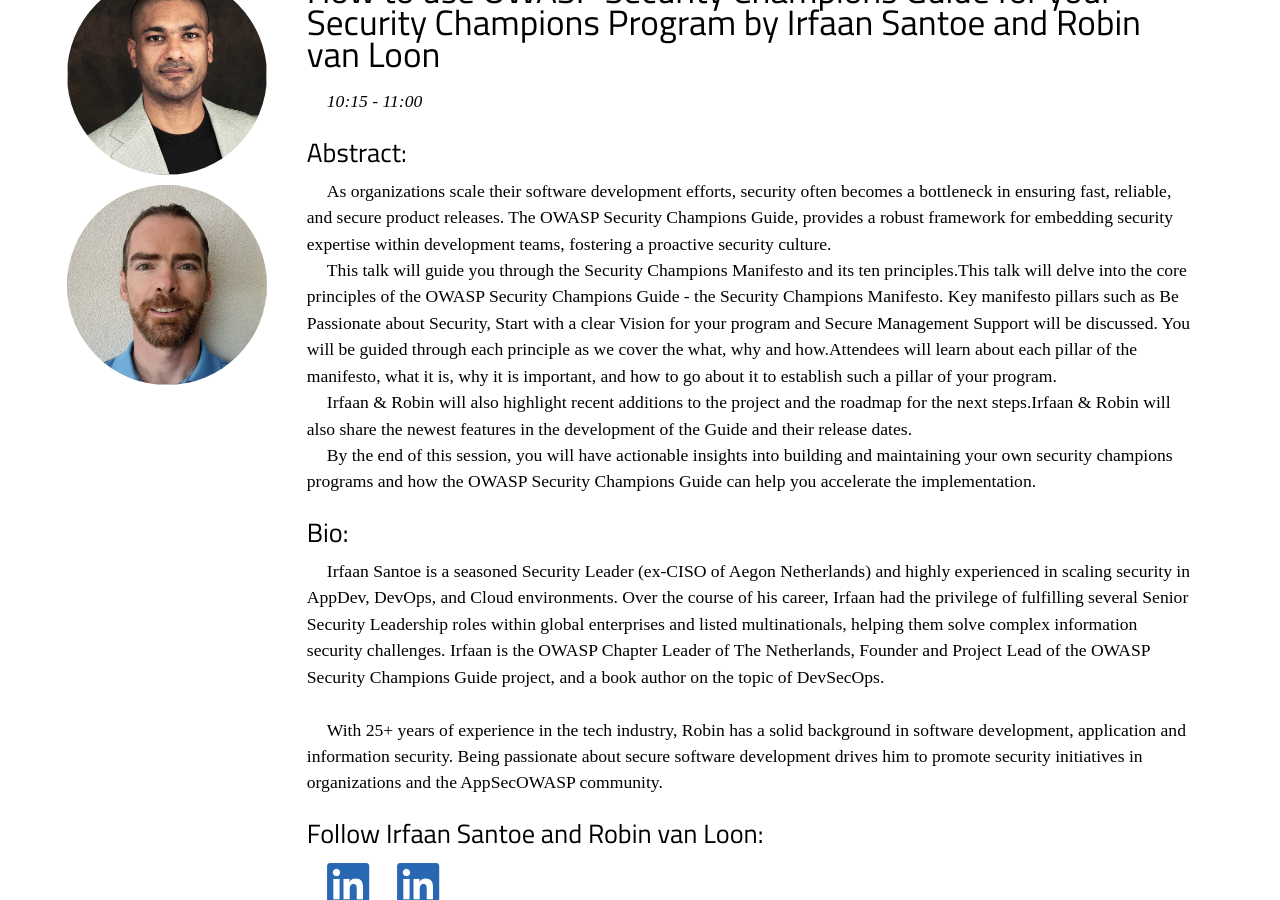
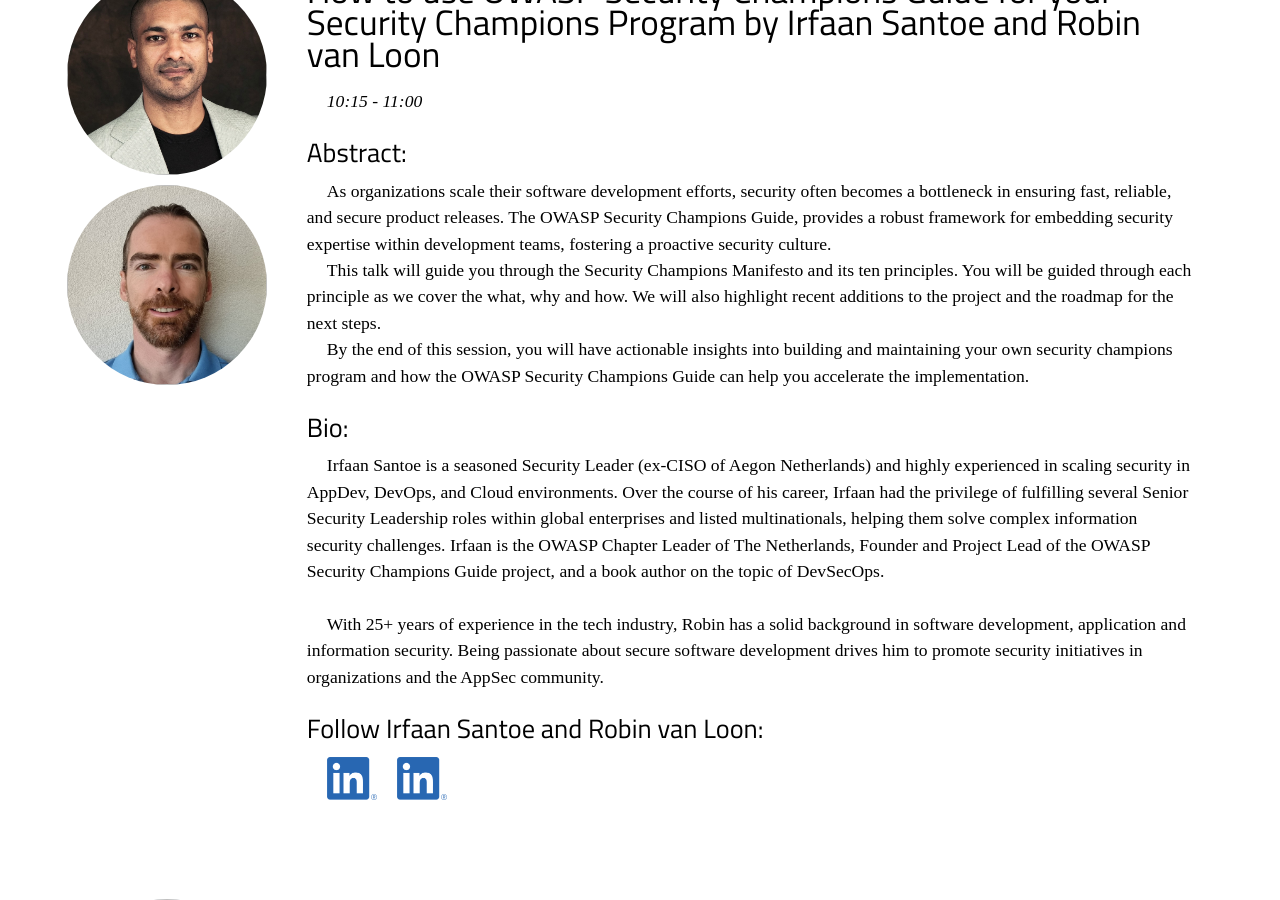
Before and after one commit to dm-17/Owasp-BeNeLux-Days-2024, a Jekyll site: the page built from program/conference.md, in a window 1280 px wide and 900 px high, scrolled down 2549 px. Built offline with Jekyll 4.4.1, drawn with Linux system fonts in a browser that asks for light colours; some web fonts are replaced; our own code applies the rules of GitHub Pages for plain Markdown files; part of the change alters nothing that is shown; some of the changed text lies outside the part shown.

```diff
--- a/_data/conference.yml
+++ b/_data/conference.yml
@@ -62,6 +62,51 @@
   display : yes
   confirmed: yes
 
+- image   : irfaan_santoe.jpg
+  image2  : robin_van_loon.jpg
+  day     : 28/11/2024
+  time    : 10:15 - 11:00
+  name    : Irfaan Santoe
+  name2   : Robin van Loon
+  bio     : >-
+            Irfaan Santoe is a seasoned Security Leader (ex-CISO of Aegon Netherlands) and
+            highly experienced in scaling security in AppDev, DevOps, and Cloud environments.
+            Over the course of his career, Irfaan had the privilege of fulfilling several
+            Senior Security Leadership roles within global enterprises and listed multinationals,
+            helping them solve complex information security challenges. Irfaan is the OWASP
+            Chapter Leader of The Netherlands, Founder and Project Lead of the OWASP Security
+            Champions Guide project, and a book author on the topic of DevSecOps.</p><br />
+            <p>With 25+ years of experience in the tech industry, Robin has a solid background
+            in software development, application and information security. Being passionate
+            about secure software development drives him to promote security initiatives
+            in organizations and the AppSec community.
+  title   : How to use OWASP Security Champions Guide for your Security Champions Program
+  abstract: >-
+            As organizations scale their software development efforts, security
+            often becomes a bottleneck in ensuring fast, reliable, and secure product
+            releases. The OWASP Security Champions Guide, provides a robust framework
+            for embedding security expertise within development teams, fostering a
+            proactive security culture.</p>
+            <p>This talk will guide you through the Security Champions Manifesto and its
+            ten principles. You will be guided through each principle as we cover the what,
+            why and how. We will also highlight recent additions to the project and the
+            roadmap for the next steps.</p>
+            <p>By the end of this session, you will have actionable insights into building
+            and maintaining your own security champions program and how the OWASP Security
+            Champions Guide can help you accelerate the implementation.
+  feed    :
+  url     :
+  urltag  :
+  linkedin: https://www.linkedin.com/in/irfaansantoe/
+  linkedin2: https://www.linkedin.com/in/robin-van-loon-csslp-cissp-oswe/
+  x_handle:
+  display : yes
+  confirmed: yes
+
+- day     : 28/11/2024
+  time    : 11:00 - 11:30
+  title   : Break
+
 - image   : spandan_chandra.jpg
   day     : 28/11/2024
   time    : 11:30 - 12:15
@@ -101,59 +146,6 @@
   url     :
   urltag  :
   linkedin: https://www.linkedin.com/in/spandanchandra/
-  x_handle:
-  display : yes
-  confirmed: yes
-
-- day     : 28/11/2024
-  time    : 11:00 - 11:30
-  title   : Break
-
-- image   : irfaan_santoe.jpg
-  image2  : robin_van_loon.jpg
-  day     : 28/11/2024
-  time    : 10:15 - 11:00
-  name    : Irfaan Santoe
-  name2   : Robin van Loon
-  bio     : >-
-            Irfaan Santoe is a seasoned Security Leader (ex-CISO of Aegon Netherlands) and
-            highly experienced in scaling security in AppDev, DevOps, and Cloud environments.
-            Over the course of his career, Irfaan had the privilege of fulfilling several
-            Senior Security Leadership roles within global enterprises and listed multinationals,
-            helping them solve complex information security challenges. Irfaan is the OWASP
-            Chapter Leader of The Netherlands, Founder and Project Lead of the OWASP Security
-            Champions Guide project, and a book author on the topic of DevSecOps.</p><br />
-            <p>With 25+ years of experience in the tech industry, Robin has a solid background
-            in software development, application and information security. Being passionate
-            about secure software development drives him to promote security initiatives
-            in organizations and the AppSecOWASP community.
-  title   : How to use OWASP Security Champions Guide for your Security Champions Program
-  abstract: >-
-            As organizations scale their software development efforts, security
-            often becomes a bottleneck in ensuring fast, reliable, and secure product
-            releases. The OWASP Security Champions Guide, provides a robust framework
-            for embedding security expertise within development teams, fostering a
-            proactive security culture.</p>
-            <p>This talk will guide you through the Security Champions Manifesto and
-            its ten principles.This talk will delve into the core principles of the
-            OWASP Security Champions Guide - the Security Champions Manifesto.
-            Key manifesto pillars such as Be Passionate about Security, Start with
-            a clear Vision for your program and Secure Management Support will be
-            discussed. You will be guided through each principle as we cover the what,
-            why and how.Attendees will learn about each pillar of the manifesto,
-            what it is, why it is important, and how to go about it to establish such
-            a pillar of your program. </p>
-            <p>Irfaan & Robin will also highlight recent additions to the project
-            and the roadmap for the next steps.Irfaan & Robin will also share the
-            newest features in the development of the Guide and their release dates.</p>
-            <p>By the end of this session, you will have actionable insights into
-            building and maintaining your own security champions programs and how
-            the OWASP Security Champions Guide can help you accelerate the implementation.
-  feed    :
-  url     :
-  urltag  :
-  linkedin: https://www.linkedin.com/in/irfaansantoe/
-  linkedin2: https://www.linkedin.com/in/robin-van-loon-csslp-cissp-oswe/
   x_handle:
   display : yes
   confirmed: yes
@@ -319,11 +311,26 @@
   day     : 28/11/2024
   time    : 16:45 - 17:30
   name    : Rob van der Veer
-  bio     : coming soon...
-  title   : Closing Keynote
-  abstract: coming soon...
-  linkedin:
-  x_handle:
+  bio     : >-
+            Rob van der Veer is an AI pioneer with over 32 years of experience and Senior
+            Principal Expert at the Software Improvement Group. He is the co-editor of
+            the AI Act security standard and the main author of ISO/IEC 5338 on the AI
+            lifecycle. Rob also founded the OWASP AI Exchange, opening up the global
+            conversation on AI security through open-source collaboration, for which he
+            set up a liaison partnership between OWASP and international standardization.
+            He proudly contributes to SAMM and co-leads OpenCRE.org, which unifies security
+            standards into one resource.</p>
+            <p>Rob advises National Cyber Security Centers, governments, enterprises,
+            and institutions worldwide. He has delivered over 300 speaking engagements
+            on AI, security, privacy, and software engineering. And he still hasn't
+            figured everything out.
+  title   : Closing Keynote > AI - the new beginning? A lighthearted talk about our end of days.
+  abstract: >-
+            Will AI replace programmers? Will it fix security issues? Will it destroy us?
+            Will we destroy each other with it? Or is it all just a hype? What does AI
+            mean for our security profession? Where are we with standardizing AI security?
+  linkedin: https://www.linkedin.com/in/robvanderveer
+  x_handle: https://twitter.com/robvanderveer?lang=en
   feed    :
   url     :
   urltag  :
```
Also changed, not shown: 1 other file.
